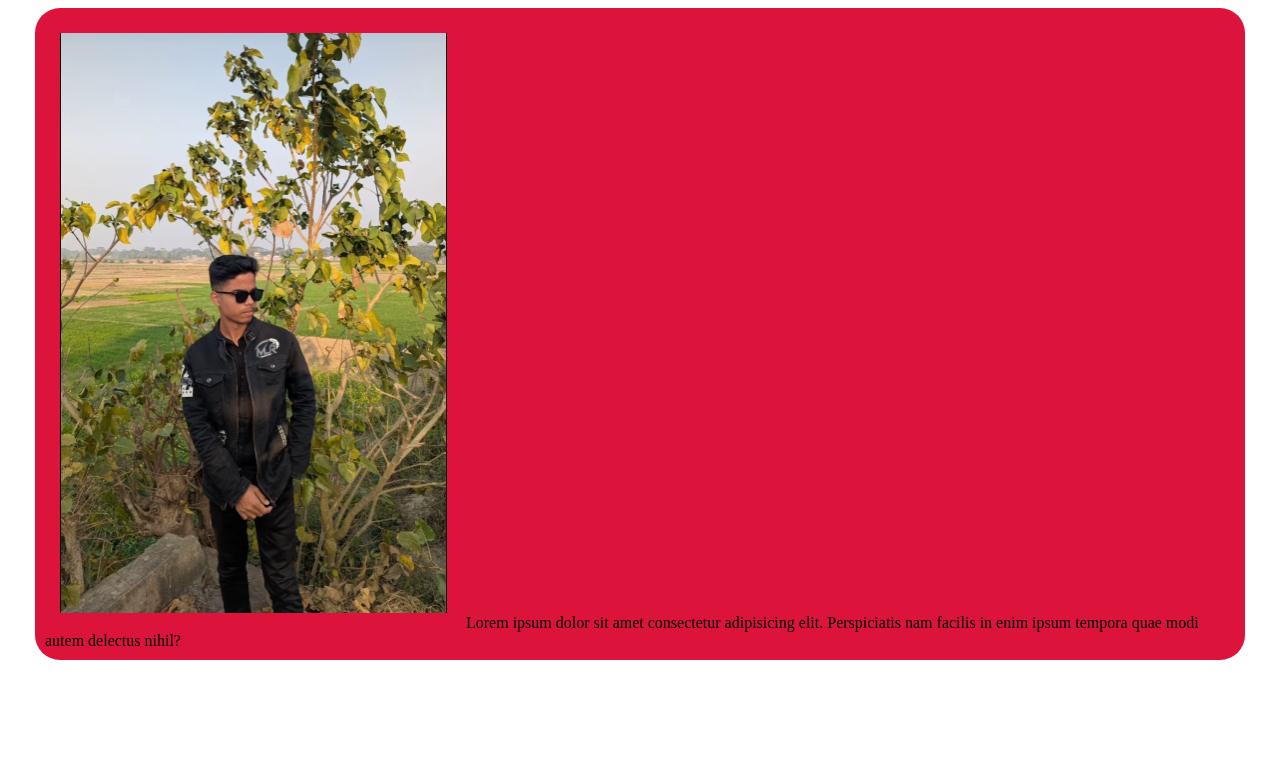
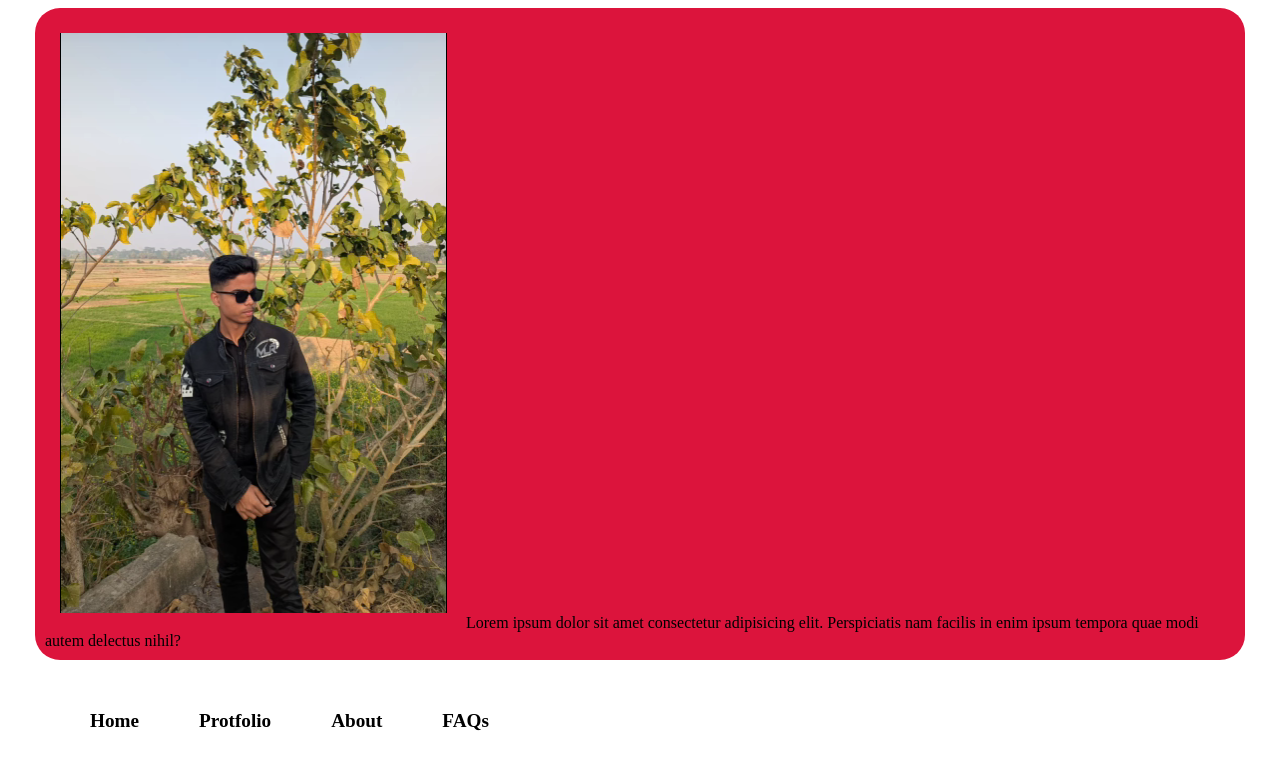
Before and after one commit to Parves24-dev/GIT-DEMO, a plain HTML site: page index.html in a window 1280 px wide. Shown: the part 363-1138 px from the top of the page. Before the commit the page ends 1063 px from the top, so only its background shows below. Drawn offline with Linux system fonts and the light colour scheme.

Commit message:
nav added

```diff
--- a/index.html
+++ b/index.html
@@ -16,6 +16,14 @@
     Lorem ipsum dolor sit amet consectetur adipisicing elit. Perspiciatis nam facilis in enim ipsum tempora quae modi autem delectus nihil?
 
 </div>
+<header>
+    <nav>
+        <li><a href="">Home</a></li>
+        <li> <a href="">Protfolio</a></li>
+        <li><a href="">About</a></li>
+        <li><a href="">FAQs</a></li>
+    </nav>
+</header>
 
 </body>
 </html>
--- a/style.css
+++ b/style.css
@@ -7,3 +7,21 @@ div{
     margin-bottom: 10px;
     border-radius: 25px;
 }
+nav li {
+    list-style:none;
+}
+nav li a {
+    text-decoration: none;
+    color:black;
+    font-size: larger;
+    font-weight: 600;
+}
+nav{
+    display: flex;
+}
+nav li a:hover{
+    color: white;
+    border: 1px solid crimson;
+    background-color: black;
+    border-radius:15px;
+}
```
